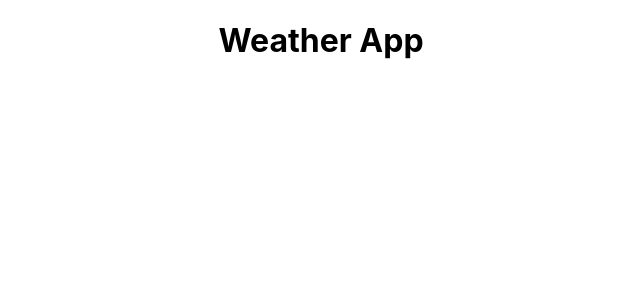
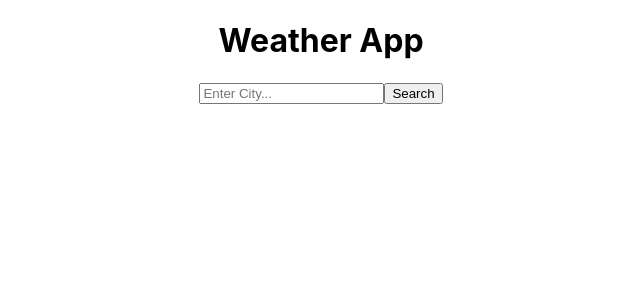
Before and after one commit to jpcreativeworks/jpcw-react-weather-app, a React (Create React App) app: page / in a window 1280 px wide. Shown: the top 300 px of the page, without its empty margins (319-959 px from the left). Built offline with nearby package versions, Linux system fonts and the light colour scheme.

Commit message:
created a search form that will later be for searching cities

```diff
--- a/src/App.js
+++ b/src/App.js
@@ -1,10 +1,12 @@
 import React from "react";
 import './App.css';
+import Search from "./Search"
 
 function App() {
   return (
     <div className="App">
       <h1>Weather App </h1>
+      <Search />
     </div>
   );
 }
--- /dev/null
+++ b/src/Search.js
@@ -0,0 +1,27 @@
+import React, { useState } from "react"
+
+export default function Search({ onSearch }) {
+  let [city, setCity] = useState("");
+
+  function handleSubmit(event) {
+    event.preventDefault();
+    if (city.trim() === "") {
+    alert("Please enter a city");
+    } else {
+    alert(`You searched for ${city}`);
+    }
+    /*onSearch(city);*/
+  }
+  return(
+    <form onSubmit={handleSubmit}>
+      <input
+        type="text"
+        placeholder="Enter City..."
+        value={city}
+        onChange={(event) => setCity(event.target.value)}
+        aria-label="City"
+        />
+      <button type="submit">Search</button>
+    </form>
+  )
+}
```
